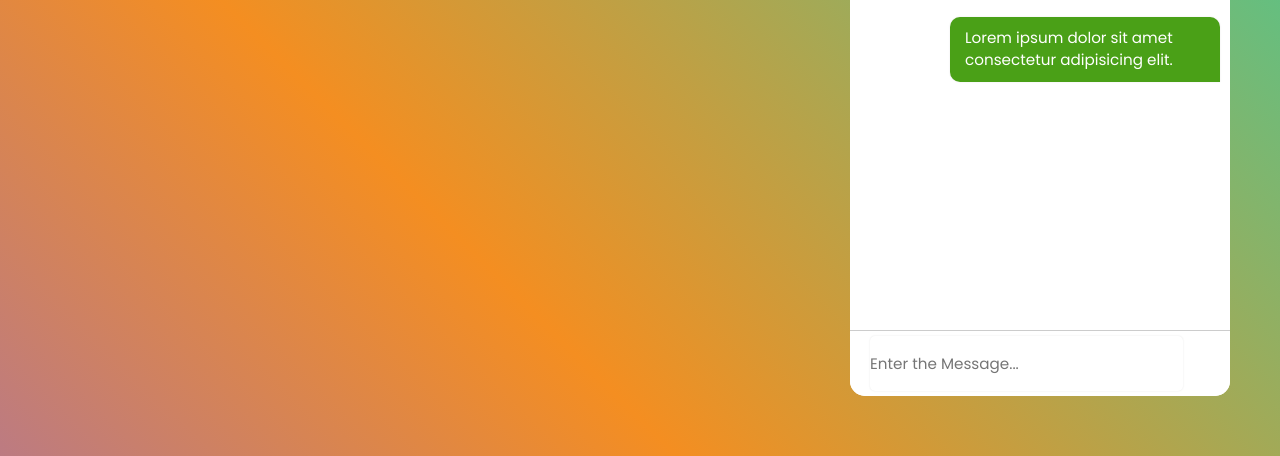
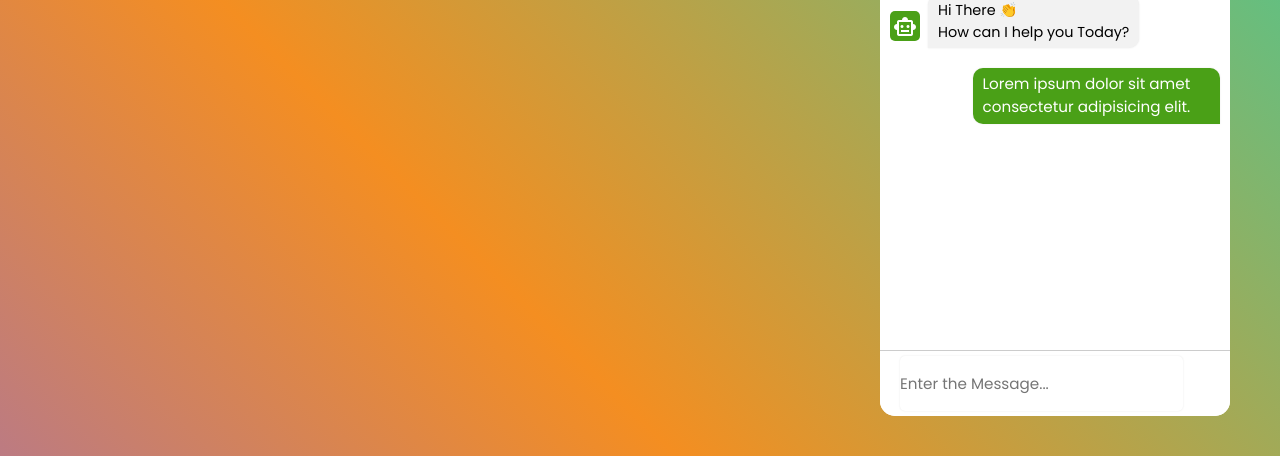
Before and after one commit to SanojAhamed/Chatbot-using-API, a plain HTML site: page index.html in a window 1280 px wide. Shown: the part 344-800 px from the top of the page. Drawn offline with nearby package versions, Linux system fonts and the light colour scheme.

Commit message:
html & css update 2

```diff
--- a/index.html
+++ b/index.html
@@ -7,6 +7,7 @@
     <link rel="stylesheet" href="style.css">
     <link rel="stylesheet" href="https://fonts.googleapis.com/css2?family=Material+Symbols+Outlined:opsz,wght,FILL,GRAD@20..48,100..700,0..1,-50..200" />
 </head>
+<body>
     <div class="container"></div>
     <div class ="chatbot">
         <header> <h2>Chatbot</h2></header>
--- a/style.css
+++ b/style.css
@@ -30,9 +30,10 @@
 .chatbot {
     position: fixed;
     right: 50px;
-    bottom: 60px;
+    bottom: 40px;
     overflow: hidden;
-    width: 380px;
+    width: 350px;
+    height: 500px;
     background: #fff;
     border-radius: 15px;
     box-shadow: 0 0 128px 0  rgba(0,0,0,0.1),
@@ -53,7 +54,6 @@
         letter-spacing: 0.5px;
 }
 .chatbot .chatbox {
-    height: 480px;
     overflow-y: auto;
     padding: 15px 10px 8px;
 }
@@ -73,15 +73,16 @@
     margin: 0 8px 7px 0;
 }
 
-.chatbot .outgoing {
+.chatbox .outgoing {
      margin: 20px 0;
      justify-content: flex-end;
+     font-size: 0.9rem;
 }
 .chatbox .chat p {
     color: #fff;
     font-size: 0.95rem;
     max-width: 75%;
-    padding: 10px 15px;
+    padding: 5px 10px;
     border-radius: 10px 10px 0 10px;
     background: #4AA017;
     line-height: 1.5;
@@ -90,6 +91,7 @@
 
 .chatbox .incoming p {
     color: black;
+    font-size: 0.9rem;
     background: #f2f2f2;
     border-radius: 10px 10px 10px 0;
     text-align: left;
```
